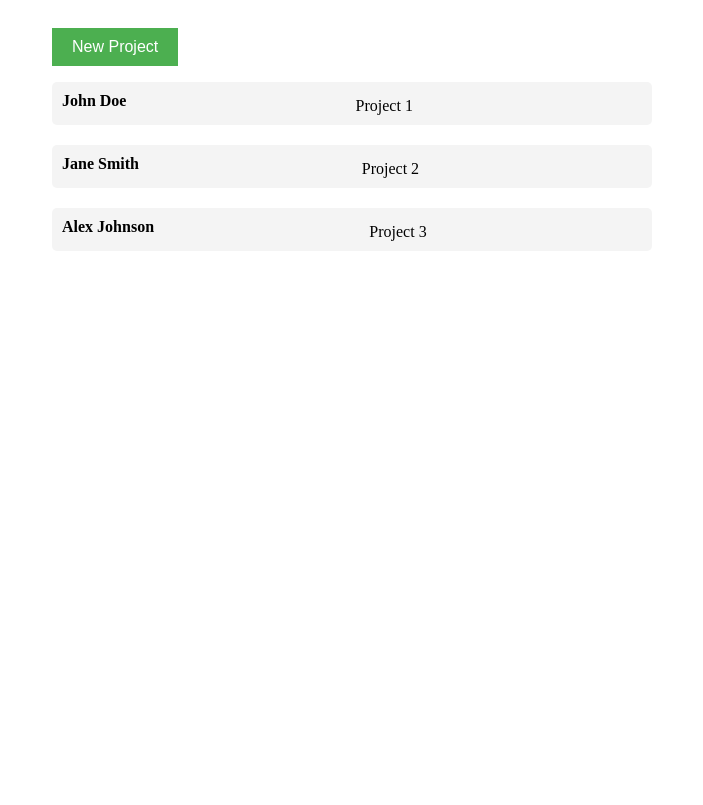
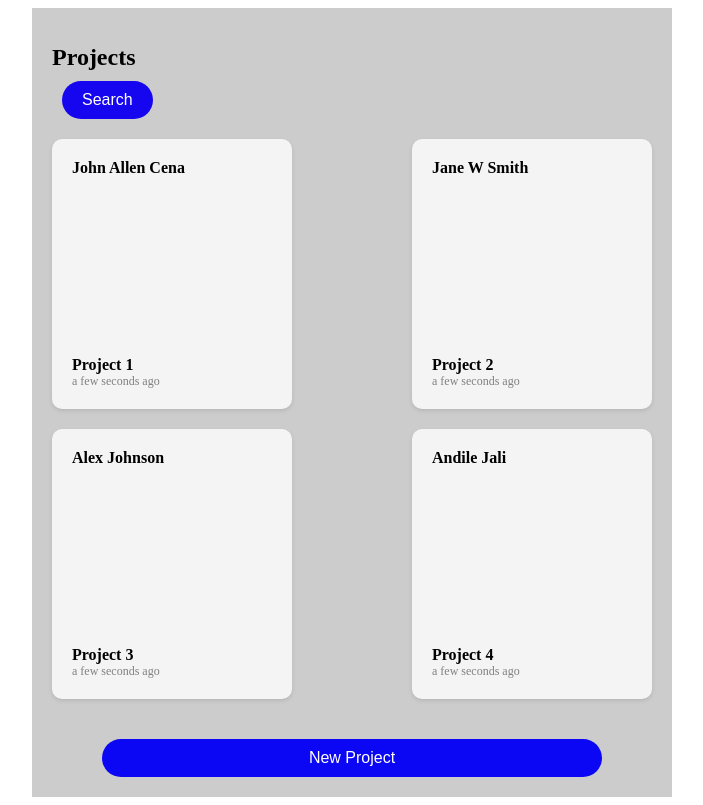
Before and after one commit to siboniseni/interview, a Vue app: page / in a window 1280 px wide. Shown: the whole page, without its empty margins (288-991 px from the left). Built offline with nearby package versions, Linux system fonts and the light colour scheme.

Commit message:
calculateTimeAgo function created

```diff
--- a/src/App.vue
+++ b/src/App.vue
@@ -1,15 +1,28 @@
 <template>
   <div class="container">
-    <button class="new-project-button" @click="showForm = true">New Project</button>
-    <ul class="project-list">
-      <li v-for="project in projects" :key="project.id" class="project-item">
+    <h1 class="title">Projects</h1>
+    <div class="search-container">
+      <button class="search-button" @click="showSearchForm = true">Search</button>
+      <div class="search-form" v-show="showSearchForm">
+        <form @submit.prevent="filterProjects">
+          <input type="text" v-model="searchText" placeholder="Search by name or project name">
+          <button type="submit">Search</button>
+        </form>
+      </div>
+    </div>
+    <div class="project-list">
+      <div v-for="project in projects" :key="project.id" class="project-item" @mouseover="highlightProject(project.id)" @mouseout="resetProjectHighlight(project.id)">
         <div class="project-details">
           <div class="customer-name">{{ project.customerName }}</div>
           <div class="project-name">{{ project.projectName }}</div>
-          <div class="time-ago">{{ project.timeAgo }}</div>
+          <div class="time-ago">{{ calculateTimeAgo(project.createdAt) }}</div>
         </div>
-      </li>
-    </ul>
+      </div>
+    </div>
+
+    <div class="new-project-container">
+      <button class="new-project-button" @click="showForm = true">New Project</button>
+    </div>
 
     <div class="form-modal" v-if="showForm">
       <div class="form-modal-content">
@@ -33,25 +46,36 @@
 import { defineComponent } from 'vue';
 import moment from 'moment';
 
+interface Project {
+  id: number;
+  customerName: string;
+  projectName: string;
+  createdAt: Date;
+}
+
 export default defineComponent({
   data() {
     return {
       projects: [
-        { id: 1, customerName: 'John Doe', projectName: 'Project 1', createdAt: new Date() },
-        { id: 2, customerName: 'Jane Smith', projectName: 'Project 2', createdAt: new Date() },
+        { id: 1, customerName: 'John Allen Cena', projectName: 'Project 1', createdAt: new Date() },
+        { id: 2, customerName: 'Jane W Smith', projectName: 'Project 2', createdAt: new Date() },
         { id: 3, customerName: 'Alex Johnson', projectName: 'Project 3', createdAt: new Date() },
-      ],
-      projectIdCounter: 4,
+        { id: 4, customerName: 'Andile Jali', projectName: 'Project 4', createdAt: new Date() },
+      ] as Project[],
+      projectIdCounter: 5,
       newProject: {
         customerName: '',
         projectName: '',
-      },
+      } as Project,
       showForm: false,
+      showSearchForm: false,
+      searchText: '',
+      highlightedProjectId: null as null | number,
     };
   },
   methods: {
     createProject() {
-      const newProject = {
+      const newProject: Project = {
         id: this.projectIdCounter,
         customerName: this.newProject.customerName,
         projectName: this.newProject.projectName,
@@ -63,8 +87,24 @@ export default defineComponent({
       this.newProject.projectName = '';
       this.showForm = false;
     },
-    calculateTimeAgo(createdAt: Date) {
+    calculateTimeAgo(createdAt: Date): string {
       return moment(createdAt).fromNow();
+    },
+    filterProjects() {
+      this.projects = this.projects.filter(
+        (project) =>
+          project.customerName.toLowerCase().includes(this.searchText.toLowerCase()) ||
+          project.projectName.toLowerCase().includes(this.searchText.toLowerCase())
+      );
+      this.showSearchForm = false;
+    },
+    highlightProject(id: number) {
+      this.highlightedProjectId = id;
+    },
+    resetProjectHighlight(id: number) {
+      if (this.highlightedProjectId === id) {
+        this.highlightedProjectId = null;
+      }
     },
   },
 });
@@ -75,45 +115,134 @@ export default defineComponent({
   max-width: 600px;
   margin: 0 auto;
   padding: 20px;
+  background: #ccc;
 }
 
-.new-project-button {
-  background-color: #4caf50;
+.title {
+  font-size: 24px;
+  margin-bottom: 10px;
+}
+
+.search-container {
+  display: flex;
+  align-items: center;
+  justify-content: space-between;
+  margin-bottom: 20px;
+}
+
+.search-button {
+  background-color: #1606f0;
   color: white;
   border: none;
   padding: 10px 20px;
   font-size: 16px;
   cursor: pointer;
+  margin-left: 10px;
+  flex-shrink: 0;
+  border-radius: 20px;
+}
+
+@media (max-width: 600px) {
+  .search-container {
+    flex-direction: column;
+    align-items: flex-start;
+  }
+
+  .search-container .search-button {
+    margin-top: 10px;
+  }
+}
+
+.new-project-container {
+  display: flex;
+  justify-content: center;
+  margin-top: 20px;
+}
+
+.new-project-button {
+  background-color: #0b07f5;
+  color: white;
+  border: none;
+  padding: 10px 20px;
+  font-size: 16px;
+  cursor: pointer;
+  border-radius: 20px;
+  width: 500px;
 }
 
 .project-list {
-  list-style-type: none;
-  padding: 0;
+  display: flex;
+  flex-wrap: wrap;
+  justify-content: space-between;
 }
 
 .project-item {
+  width: 200px;
+  height: 230px;
+  background-color: #f4f4f4;
+  border-radius: 10px;
+  padding: 20px;
   margin-bottom: 20px;
-  background-color: #f4f4f4;
-  border-radius: 5px;
-  padding: 10px;
+  box-shadow: 0 2px 4px rgba(0, 0, 0, 0.1);
+  display: flex;
+  flex-direction: column;
+  justify-content: space-between;
+  transition: background-color 0.3s ease;
+}
+
+.project-item:hover {
+  background-color: #254ccc;
 }
 
 .project-details {
   display: flex;
-  justify-content: space-between;
+  flex-direction: column;
+  height: 100%;
 }
 
 .customer-name {
   font-weight: bold;
+  margin-bottom: auto;
+}
+
+.project-info {
+  display: flex;
+  flex-direction: column;
 }
 
 .project-name {
-  margin-top: 5px;
+  font-weight: bold;
 }
 
 .time-ago {
   color: gray;
   font-size: 12px;
+}
+
+.search-form {
+  margin-top: 10px;
+}
+
+.search-form form {
+  display: flex;
+  align-items: center;
+}
+
+.search-form input[type="text"] {
+  padding: 10px;
+  border: 1px solid #ccc;
+  border-radius: 4px;
+}
+
+.search-form button[type="submit"] {
+  background-color: #1606f0;
+  color: white;
+  border: none;
+  padding: 10px 20px;
+  font-size: 16px;
+  cursor: pointer;
+  margin-left: 10px;
+  border-radius: 4px;
 }
 
 .form-modal {
@@ -126,6 +255,7 @@ export default defineComponent({
   display: flex;
   align-items: center;
   justify-content: center;
+  z-index: 9999;
 }
 
 .form-modal-content {
@@ -142,6 +272,7 @@ export default defineComponent({
 .form-modal-content form {
   display: flex;
   flex-direction: column;
+  background-color: #ccc;
 }
 
 .form-modal-content label {
@@ -156,8 +287,8 @@ export default defineComponent({
 }
 
 .form-modal-content button[type="submit"] {
-  background-color: #4caf50;
-  color: white;
+  background-color: #344fc5;
+  color: rgb(94, 92, 92);
   border: none;
   padding: 10px 20px;
   font-size: 16px;
```
